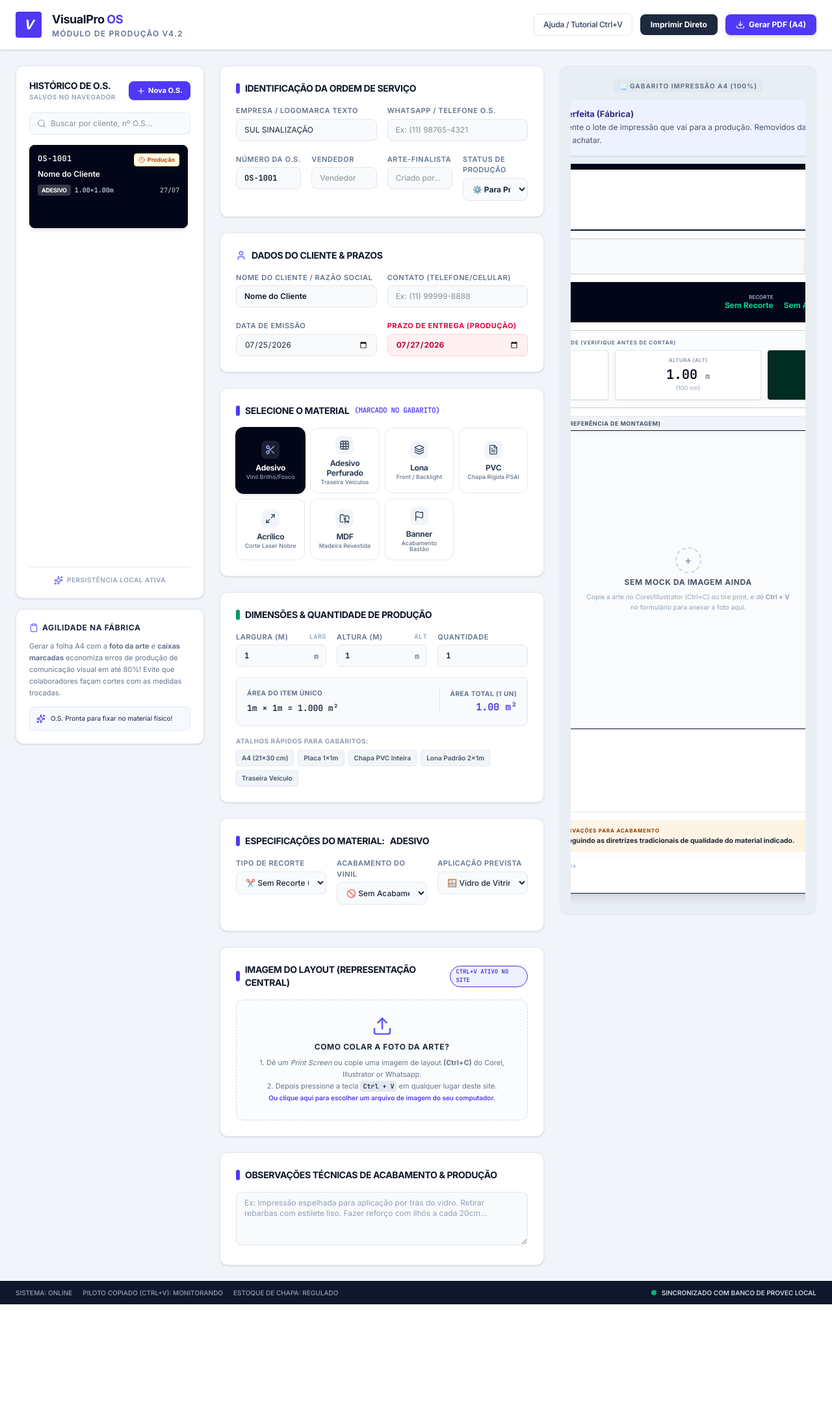
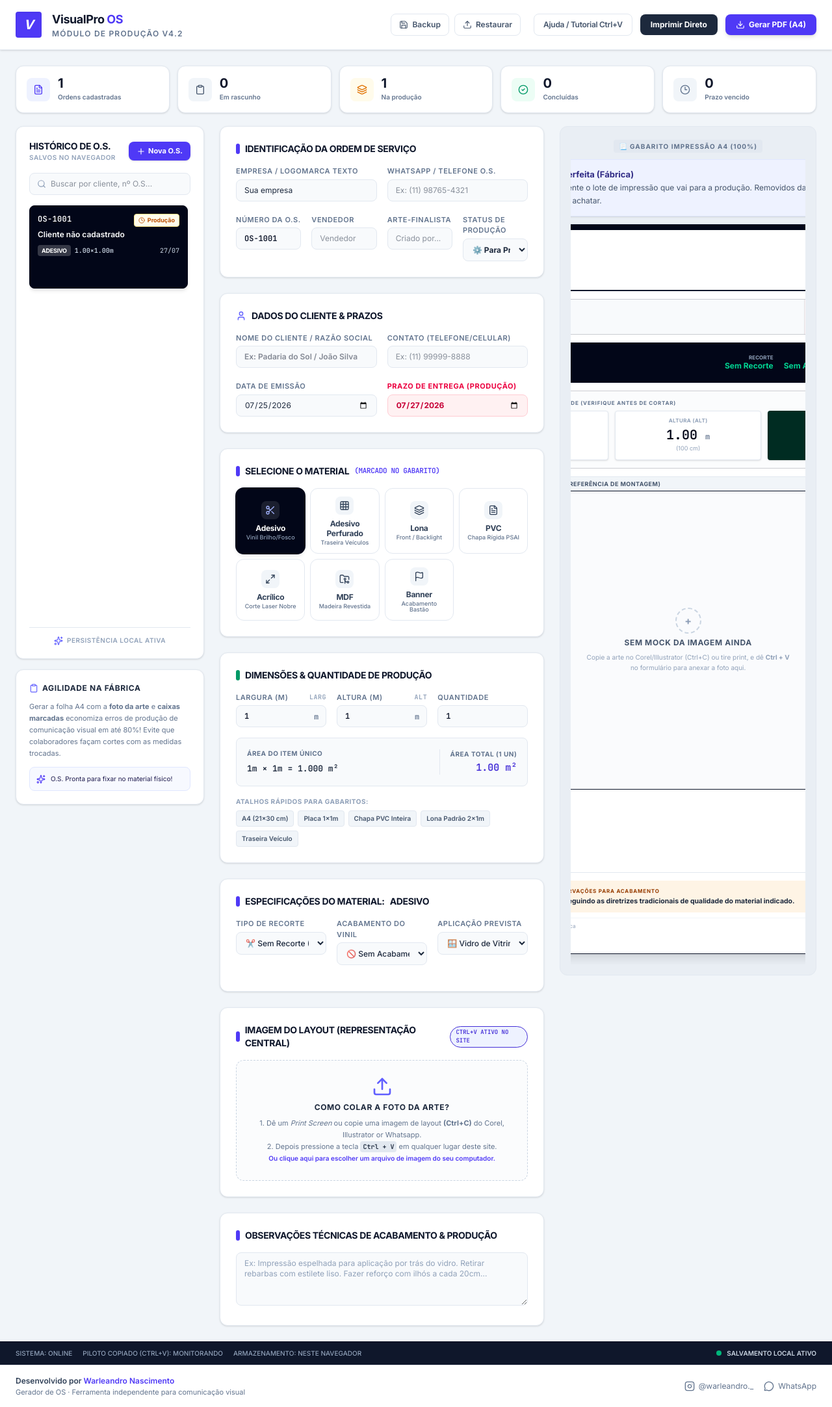
Before and after one commit to polar4851/geradordeos, a React (Vite) app: page / in a window 1280 px wide. Shown: the whole page at 65% size. Before the commit the page ends 2007 px from the top, so only its background shows below. Built offline with nearby package versions, Linux system fonts and the light colour scheme.

Commit message:
Improve dashboard, backup tools and creator credits

```diff
--- a/src/App.tsx
+++ b/src/App.tsx
@@ -1,4 +1,4 @@
-import React, { useState, useEffect } from 'react';
+import React, { useState, useEffect, useRef } from 'react';
 import { ServiceOrder, MaterialType } from './types';
 import OSForm from './components/OSForm';
 import OSPreview from './components/OSPreview';
@@ -15,7 +15,7 @@ import {
   HelpCircle,
   Copy,
   FolderOpen,
-  Info
+  Info, Save, Upload, Instagram, MessageCircle, Layers, CheckCircle2, Clock3
 } from 'lucide-react';
 import jsPDF from 'jspdf';
 import { toPng } from 'html-to-image';
@@ -29,7 +29,7 @@ const DEFAULT_ORDERS: ServiceOrder[] = [
     osNumber: 'OS-1001',
     dataEmissao: new Date().toISOString().split('T')[0],
     dataEntrega: new Date(Date.now() + 2 * 24 * 60 * 60 * 1000).toISOString().split('T')[0],
-    clienteNome: 'Nome do Cliente',
+    clienteNome: '',
     clienteContato: '',
     vendedor: '',
     designer: '',
@@ -46,7 +46,7 @@ const DEFAULT_ORDERS: ServiceOrder[] = [
     pastedImage: null,
     imageFit: 'contain',
     imageRotation: 0,
-    companyName: 'SUL SINALIZAÇÃO',
+    companyName: 'Sua empresa',
     companyPhone: '',
     status: 'producao'
   }
@@ -59,6 +59,8 @@ export default function App() {
   const [activeOSId, setActiveOSId] = useState<string>('');
   const [isGenerating, setIsGenerating] = useState<boolean>(false);
   const [showHelp, setShowHelp] = useState<boolean>(false);
+  const importInputRef = useRef<HTMLInputElement>(null);
+  const [storageError, setStorageError] = useState(false);
 
   // 1. Load data from localStorage on startup
   useEffect(() => {
@@ -87,7 +89,7 @@ export default function App() {
   // 2. Sync to localStorage when orders change
   useEffect(() => {
     if (orders.length > 0) {
-      localStorage.setItem('visual_comm_os_list', JSON.stringify(orders));
+      try { localStorage.setItem('visual_comm_os_list', JSON.stringify(orders)); setStorageError(false); } catch (error) { console.error('Falha ao salvar', error); setStorageError(true); }
     }
   }, [orders]);
 
@@ -142,6 +144,43 @@ export default function App() {
     };
   }, [activeOSId, orders]);
 
+
+  const handleExportBackup = () => {
+    const payload = { app: 'Gerador de OS', version: 1, exportedAt: new Date().toISOString(), orders };
+    const blob = new Blob([JSON.stringify(payload, null, 2)], { type: 'application/json' });
+    const url = URL.createObjectURL(blob);
+    const link = document.createElement('a');
+    link.href = url;
+    link.download = 'backup-gerador-de-os-' + new Date().toISOString().slice(0, 10) + '.json';
+    link.click();
+    URL.revokeObjectURL(url);
+  };
+  const handleImportBackup = (event: React.ChangeEvent<HTMLInputElement>) => {
+    const file = event.target.files?.[0];
+    if (!file) return;
+    const reader = new FileReader();
+    reader.onload = () => {
+      try {
+        const parsed = JSON.parse(String(reader.result));
+        const imported = Array.isArray(parsed) ? parsed : parsed.orders;
+        if (!Array.isArray(imported) || imported.some((item: any) => !item || typeof item.id !== 'string' || typeof item.osNumber !== 'string' || typeof item.clienteNome !== 'string' || typeof item.material !== 'string')) throw new Error('Formato inválido');
+        if (!window.confirm('Importar ' + imported.length + ' ordem(ns)? Os dados atuais deste navegador serão substituídos.')) return;
+        setOrders(imported); setActiveOSId(imported[0]?.id || '');
+        localStorage.setItem('visual_comm_os_list', JSON.stringify(imported)); setStorageError(false);
+        alert('Backup importado com sucesso.');
+      } catch (error) { alert('Não foi possível importar. Selecione um backup JSON válido deste sistema.'); }
+      finally { event.target.value = ''; }
+    };
+    reader.readAsText(file);
+  };
+  const counts = {
+    total: orders.length,
+    draft: orders.filter((order) => order.status === 'rascunho').length,
+    production: orders.filter((order) => order.status === 'producao').length,
+    completed: orders.filter((order) => order.status === 'concluido').length,
+    overdue: orders.filter((order) => order.status !== 'concluido' && order.dataEntrega && new Date(order.dataEntrega + 'T23:59:59') < new Date()).length
+  };
+
   // Find active Service Order payload
   const activeOS = orders.find((ord) => ord.id === activeOSId) || orders[0];
 
@@ -158,8 +197,8 @@ export default function App() {
       : 'OS-1001';
 
     // Copy branding details from active one if exists
-    const currentCompany = activeOS?.companyName || 'SUL SINALIZAÇÃO';
-    const currentPhone = activeOS?.companyPhone || '(11) 4004-9876';
+    const currentCompany = activeOS?.companyName || 'Sua empresa';
+    const currentPhone = activeOS?.companyPhone || '';
 
     const newOS: ServiceOrder = {
       id: `os-${timestamp}`,
@@ -305,6 +344,12 @@ export default function App() {
         {/* Core App Actions */}
         {activeOS && (
           <div className="flex items-center gap-3">
+
+            <div className="hidden xl:flex items-center gap-2 mr-2">
+              <button type="button" onClick={handleExportBackup} className="px-3 py-2 border border-slate-200 hover:bg-slate-50 text-slate-600 rounded-lg text-xs font-semibold flex items-center gap-1.5"><Save className="w-3.5 h-3.5" /> Backup</button>
+              <button type="button" onClick={() => importInputRef.current?.click()} className="px-3 py-2 border border-slate-200 hover:bg-slate-50 text-slate-600 rounded-lg text-xs font-semibold flex items-center gap-1.5"><Upload className="w-3.5 h-3.5" /> Restaurar</button>
+              <input ref={importInputRef} type="file" accept="application/json,.json" className="hidden" onChange={handleImportBackup} />
+            </div>
             <button
               type="button"
               onClick={() => setShowHelp(!showHelp)}
@@ -368,7 +413,20 @@ export default function App() {
       )}
 
       {/* DETAILED SERVICE WORKSPACE BOARD */}
-      <main className="flex-1 max-w-[1640px] w-full mx-auto p-4 md:p-6 grid grid-cols-1 lg:grid-cols-12 gap-6 items-start overflow-y-auto">
+
+      <main className="flex-1 max-w-[1640px] w-full mx-auto p-4 md:p-6 flex flex-col gap-5 overflow-y-auto">
+        <section className="no-print grid grid-cols-2 md:grid-cols-5 gap-3">
+          {[
+            { label: 'Ordens cadastradas', value: counts.total, icon: FileText, tone: 'text-indigo-600 bg-indigo-50' },
+            { label: 'Em rascunho', value: counts.draft, icon: Clipboard, tone: 'text-slate-600 bg-slate-100' },
+            { label: 'Na produção', value: counts.production, icon: Layers, tone: 'text-amber-600 bg-amber-50' },
+            { label: 'Concluídas', value: counts.completed, icon: CheckCircle2, tone: 'text-emerald-600 bg-emerald-50' },
+            { label: 'Prazo vencido', value: counts.overdue, icon: Clock3, tone: counts.overdue ? 'text-rose-600 bg-rose-50' : 'text-slate-500 bg-slate-100' }
+          ].map((item) => { const Icon = item.icon; return <div key={item.label} className="bg-white border border-slate-200 rounded-xl p-4 shadow-sm flex items-center gap-3"><div className={'w-9 h-9 rounded-lg flex items-center justify-center ' + item.tone}><Icon className="w-4 h-4" /></div><div><div className="text-xl font-black text-slate-900 leading-none">{item.value}</div><div className="text-[10px] text-slate-500 font-semibold mt-1">{item.label}</div></div></div>; })}
+        </section>
+        {storageError && <div className="no-print rounded-lg border border-rose-200 bg-rose-50 text-rose-800 px-4 py-3 text-xs font-semibold">O navegador não conseguiu salvar as alterações. Exporte um backup e libere espaço antes de continuar.</div>}
+        <div className="grid grid-cols-1 lg:grid-cols-12 gap-6 items-start">
+
 
         {/* SIDEBAR Column 1: DB History & Actions (col-span-3) */}
         <section className="no-print lg:col-span-3 space-y-4 h-full">
@@ -434,6 +492,7 @@ export default function App() {
           )}
         </section>
 
+      </div>
       </main>
 
       {/* Bottom Status Bar */}
@@ -441,12 +500,17 @@ export default function App() {
         <div className="flex gap-4">
           <span>SISTEMA: ONLINE</span>
           <span>PILOTO COPIADO (CTRL+V): MONITORANDO</span>
-          <span>ESTOQUE DE CHAPA: REGULADO</span>
+          <span>ARMAZENAMENTO: NESTE NAVEGADOR</span>
         </div>
         <div className="flex gap-2 items-center font-semibold text-slate-300">
           <span className="w-2 h-2 bg-emerald-500 rounded-full animate-pulse"></span>
-          SINCRONIZADO COM BANCO DE PROVEC LOCAL
+          SALVAMENTO LOCAL ATIVO
         </div>
+      </footer>
+
+      <footer className="no-print bg-white border-t border-slate-200 px-6 py-4 flex flex-col sm:flex-row items-center justify-between gap-3 text-xs text-slate-500">
+        <div className="text-center sm:text-left"><p className="font-semibold text-slate-700">Desenvolvido por <span className="text-indigo-600">Warleandro Nascimento</span></p><p className="text-[11px] mt-0.5">Gerador de OS · Ferramenta independente para comunicação visual</p></div>
+        <div className="flex items-center gap-4"><a href="https://instagram.com/warleandro._" target="_blank" rel="noreferrer" className="inline-flex items-center gap-1.5 hover:text-indigo-600 transition"><Instagram className="w-4 h-4" /> @warleandro._</a><a href="https://wa.me/5563999318046" target="_blank" rel="noreferrer" className="inline-flex items-center gap-1.5 hover:text-emerald-600 transition"><MessageCircle className="w-4 h-4" /> WhatsApp</a></div>
       </footer>
     </div>
   );
```
